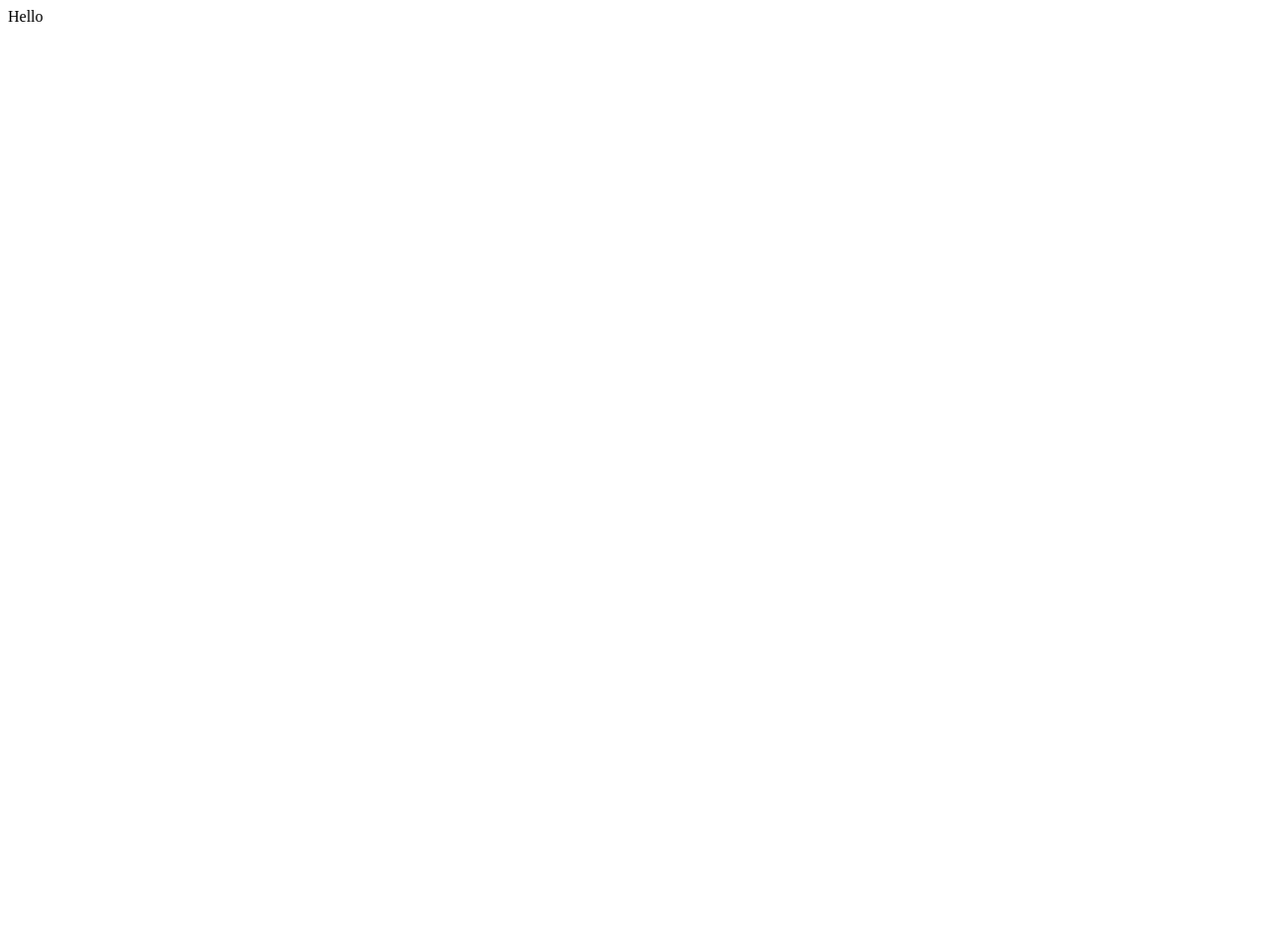
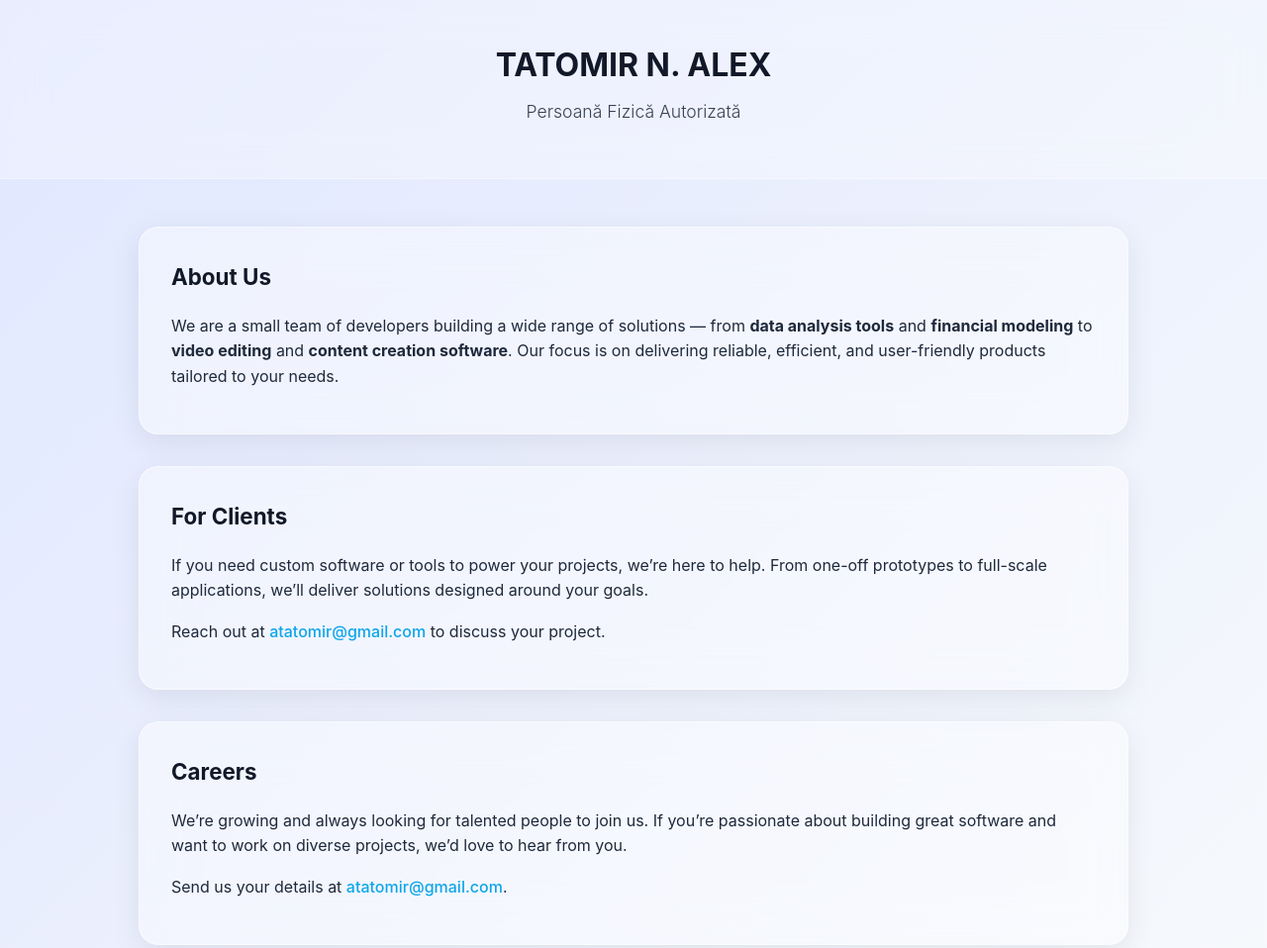
Before and after one commit to atatomir/atatomir.github.io, a plain HTML site: page index.html in a window 1280 px wide. Shown: the top 958 px of the page at 99% size. Before the commit the page ends 800 px from the top, so only its background shows below. Drawn offline with Linux system fonts and the light colour scheme.

Commit message:
Update index.html

```diff
--- a/index.html
+++ b/index.html
@@ -1 +1,109 @@
-Hello
+<!DOCTYPE html>
+<html lang="en">
+<head>
+  <meta charset="UTF-8">
+  <meta name="viewport" content="width=device-width, initial-scale=1.0">
+  <title>TATOMIR N. ALEX - Persoană Fizică Autorizată</title>
+  <style>
+    body {
+      margin: 0;
+      font-family: -apple-system, BlinkMacSystemFont, "Segoe UI", Roboto, Helvetica, Arial, sans-serif;
+      background: linear-gradient(135deg, #e0e7ff, #f8fafc);
+      color: #1e293b;
+      line-height: 1.6;
+    }
+    header {
+      background: rgba(255, 255, 255, 0.3);
+      backdrop-filter: blur(20px);
+      -webkit-backdrop-filter: blur(20px);
+      padding: 2.5rem 1rem;
+      text-align: center;
+      border-bottom: 1px solid rgba(255, 255, 255, 0.4);
+    }
+    header h1 {
+      margin: 0;
+      font-size: 2rem;
+      font-weight: 700;
+      color: #111827;
+    }
+    header p {
+      margin-top: 0.5rem;
+      font-size: 1.1rem;
+      font-weight: 300;
+      color: #374151;
+    }
+    main {
+      max-width: 1000px;
+      margin: 3rem auto;
+      padding: 0 1.5rem;
+      display: grid;
+      gap: 2rem;
+    }
+    section {
+      background: rgba(255, 255, 255, 0.4);
+      backdrop-filter: blur(25px);
+      -webkit-backdrop-filter: blur(25px);
+      border-radius: 20px;
+      padding: 2rem;
+      box-shadow: 0 8px 30px rgba(0, 0, 0, 0.08);
+      border: 1px solid rgba(255, 255, 255, 0.5);
+    }
+    h2 {
+      margin-top: 0;
+      color: #111827;
+      font-size: 1.4rem;
+    }
+    p {
+      margin-bottom: 0.8rem;
+    }
+    footer {
+      background: rgba(255, 255, 255, 0.3);
+      backdrop-filter: blur(20px);
+      -webkit-backdrop-filter: blur(20px);
+      text-align: center;
+      padding: 2rem 1rem;
+      margin-top: 3rem;
+      font-size: 0.9rem;
+      color: #374151;
+      border-top: 1px solid rgba(255, 255, 255, 0.4);
+    }
+    a {
+      color: #0ea5e9;
+      text-decoration: none;
+      font-weight: 500;
+    }
+    a:hover {
+      text-decoration: underline;
+    }
+  </style>
+</head>
+<body>
+  <header>
+    <h1>TATOMIR N. ALEX</h1>
+    <p>Persoană Fizică Autorizată</p>
+  </header>
+
+  <main>
+    <section>
+      <h2>About Us</h2>
+      <p>We are a small team of developers building a wide range of solutions — from <strong>data analysis tools</strong> and <strong>financial modeling</strong> to <strong>video editing</strong> and <strong>content creation software</strong>. Our focus is on delivering reliable, efficient, and user-friendly products tailored to your needs.</p>
+    </section>
+
+    <section>
+      <h2>For Clients</h2>
+      <p>If you need custom software or tools to power your projects, we’re here to help. From one-off prototypes to full-scale applications, we’ll deliver solutions designed around your goals.</p>
+      <p>Reach out at <a href="mailto:atatomir@gmail.com">atatomir@gmail.com</a> to discuss your project.</p>
+    </section>
+
+    <section>
+      <h2>Careers</h2>
+      <p>We’re growing and always looking for talented people to join us. If you’re passionate about building great software and want to work on diverse projects, we’d love to hear from you.</p>
+      <p>Send us your details at <a href="mailto:atatomir@gmail.com">atatomir@gmail.com</a>.</p>
+    </section>
+  </main>
+
+  <footer>
+    <p>&copy; 2025 TATOMIR N. ALEX PFA. All rights reserved.</p>
+  </footer>
+</body>
+</html>
```
